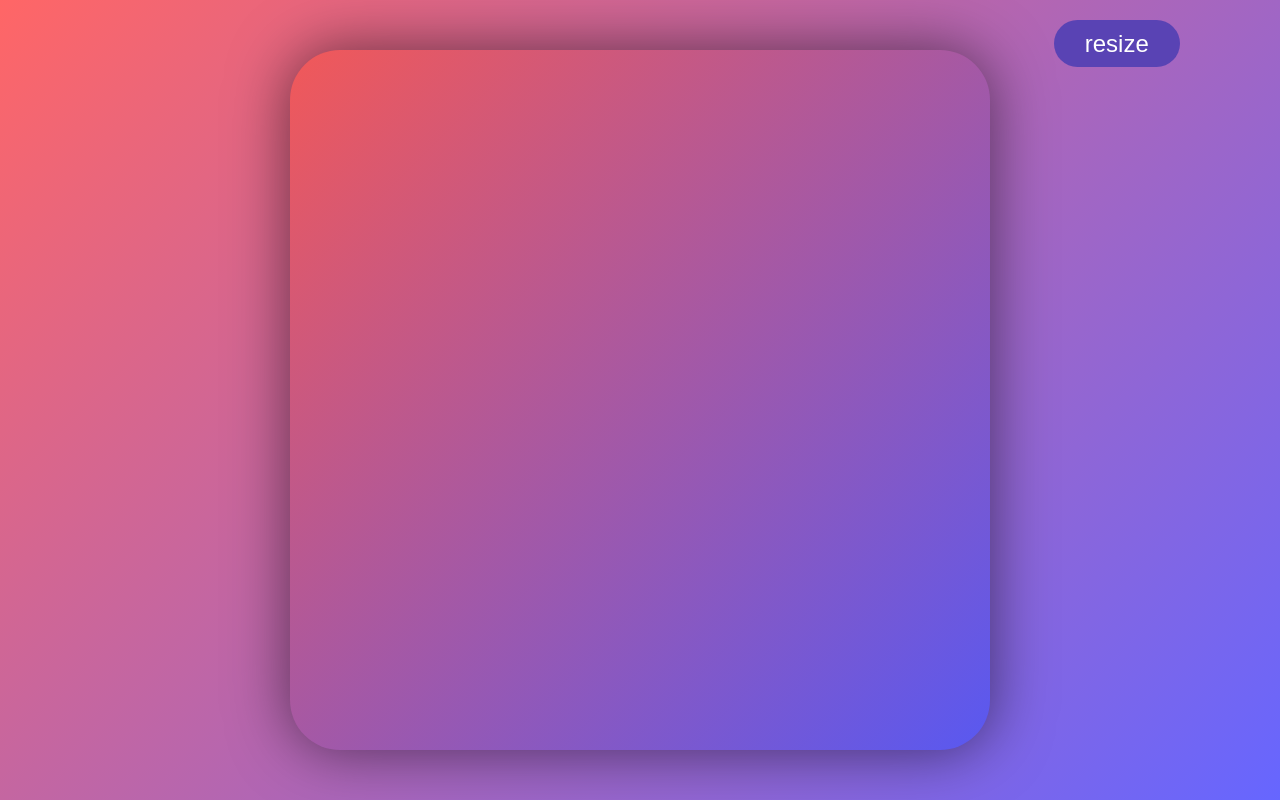
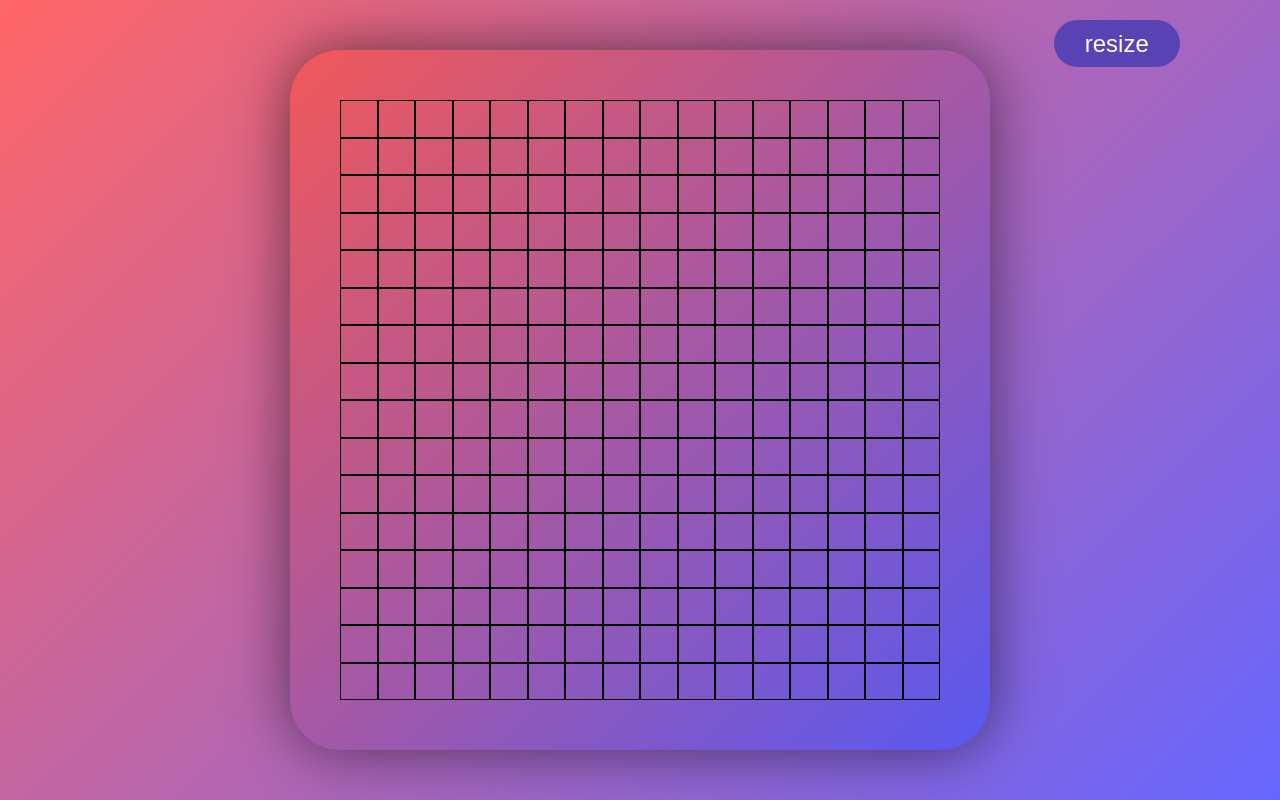
Before and after one commit to heno-s/odin-etch-a-sketch, a plain HTML site: page index.html in a window 1280 px wide. Drawn offline with Linux system fonts and the light colour scheme.

Commit message:
Load grid from script

```diff
--- a/index.html
+++ b/index.html
@@ -8,7 +8,7 @@
         <title>Etch a sketch</title>
     </head>
     <body>
-        <div class="game-board">
+        <div class="gameboard">
             <div class="grid"></div>
         </div>
         <button class="resize-button">resize</button>
@@ -19,5 +19,6 @@
             </form>
             <button class="close-button"></button>
         </dialog>
+        <script src="main.js"></script>
     </body>
 </html>
--- /dev/null
+++ b/main.js
@@ -0,0 +1,24 @@
+const dialog = document.querySelector("dialog");
+const grid = document.querySelector(".grid");
+const gridSize = grid.clientWidth;
+
+function loadGrid(gridSizeInSquares) {
+    if (gridSizeInSquares <= 0) {
+        return;
+    }
+    const squareSize = gridSize / gridSizeInSquares;
+
+    for (let i = 0; i < gridSizeInSquares ** 2; i++) {
+        const square = makeSquare(squareSize);
+        grid.appendChild(square);
+    }
+}
+
+function makeSquare(size) {
+    const square = document.createElement("div");
+    square.style.width = size + "px";
+    square.style.height = size + "px";
+    return square;
+}
+
+loadGrid(16);
--- a/style.css
+++ b/style.css
@@ -20,8 +20,8 @@ body {
     background: linear-gradient(135deg, rgb(255 0 0 / 0.6), rgb(0 0 255 / 0.6)) #fff;
 }
 
-.game-board {
-    min-height: 700px;
+.gameboard {
+    height: 700px;
     aspect-ratio: 1;
     background: linear-gradient(135deg, rgb(255 0 0 / 0.6), rgb(0 0 255 / 0.6)) #ddd;
     box-shadow: 0 0 60px 0px #0008;
@@ -32,6 +32,10 @@ body {
 .grid {
     display: flex;
     flex-wrap: wrap;
+}
+
+.grid > div {
+    border: 1px solid;
 }
 
 .resize-button {
```
